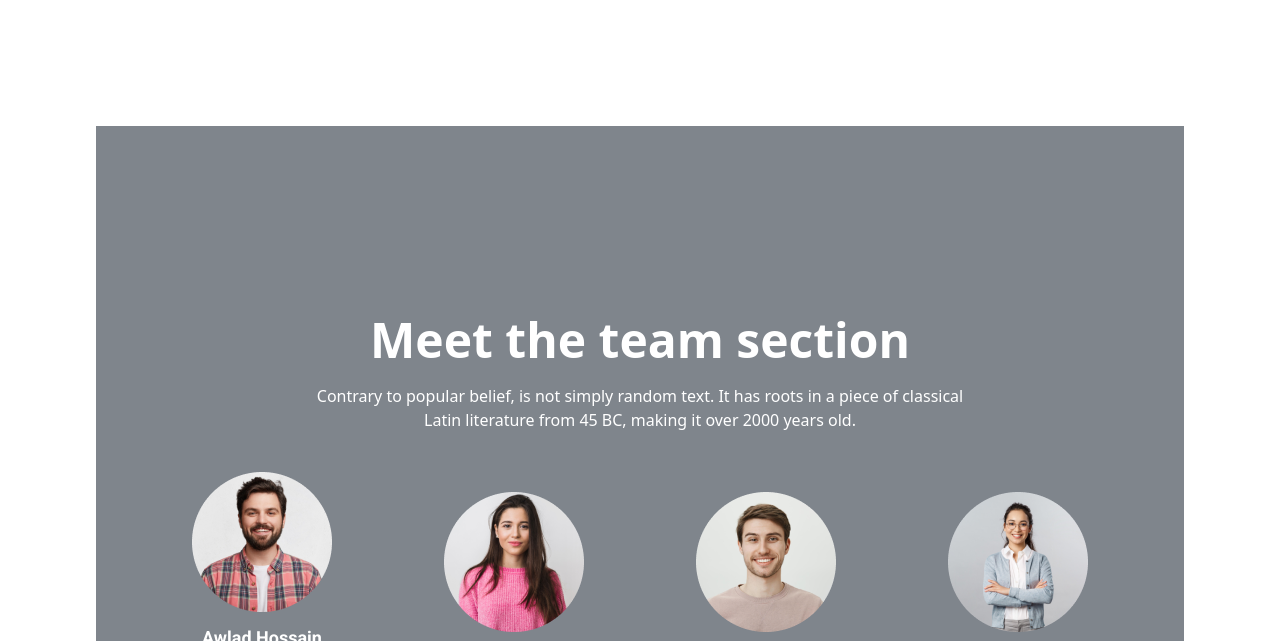
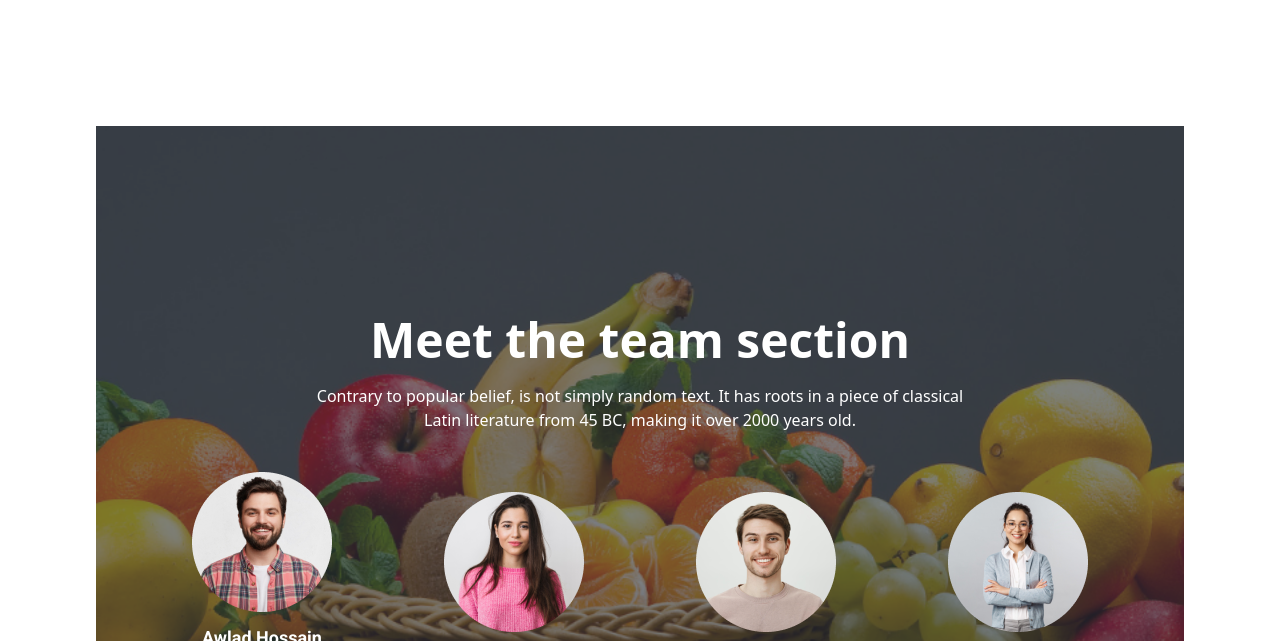
Before and after one commit to rahulsd380/Fruit-Burst-Website-Assignment-3, a plain HTML site: page index.html in a window 1280 px wide. Shown: the part 2050-2691 px from the top of the page. Drawn offline with nearby package versions, Linux system fonts and the light colour scheme; the site is published under a folder, as on GitHub Pages, so addresses that start at the root find nothing.

Commit message:
third commit

```diff
--- a/index.html
+++ b/index.html
@@ -363,7 +363,7 @@
         </section>
         <!-- Team Section -->
         <section class="lg:px-24 lg:mb-32">
-          <div class="hero min-h-screen" style="background-image: url(/images/banner1.png);">
+          <div class="hero min-h-screen" style="background-image: url(./images/banner1.png);">
               <div class="hero-overlay bg-opacity-60"></div>
               <div class="hero-content text-center text-neutral-content">
                 <div class="">
```
